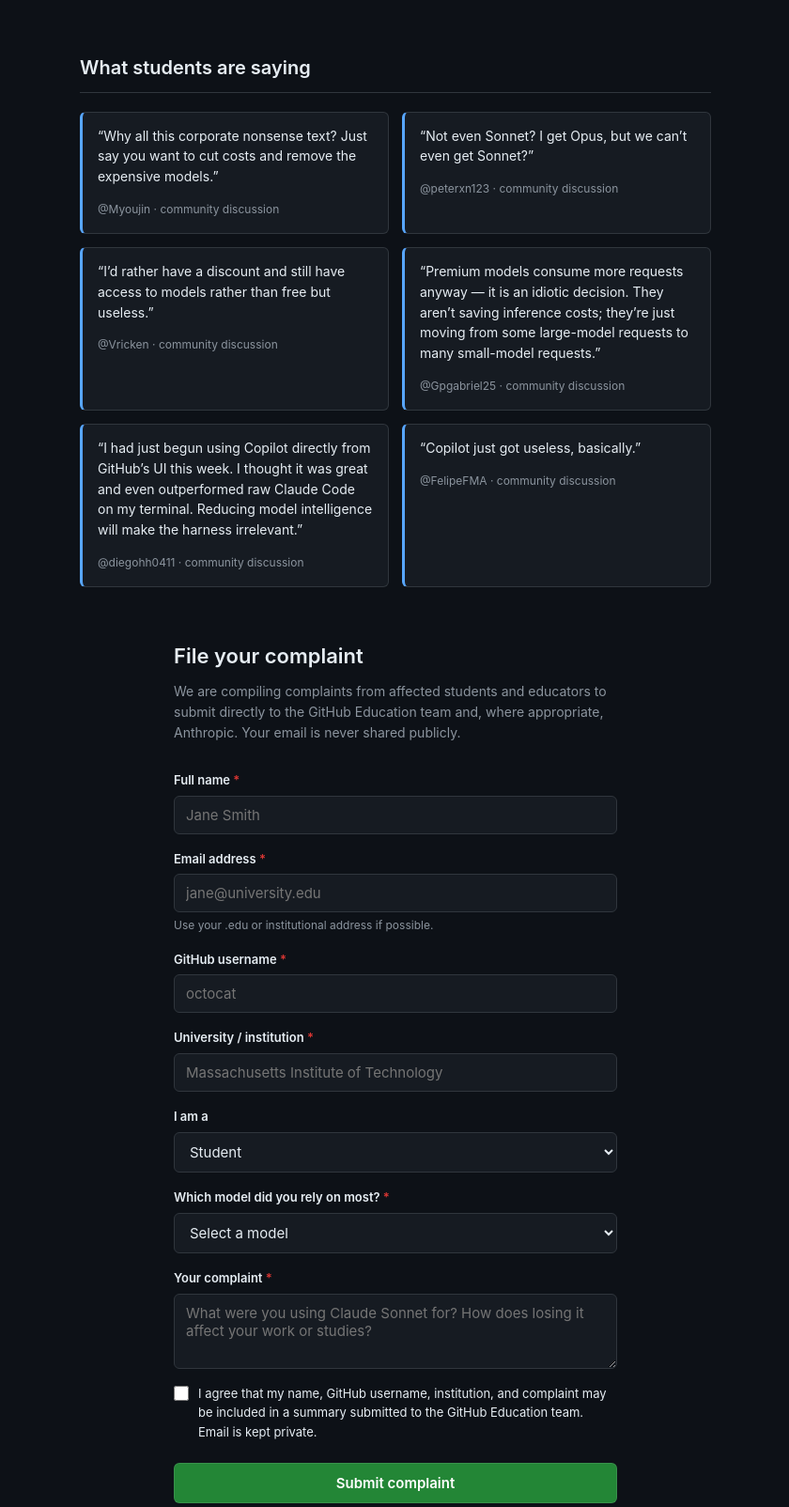
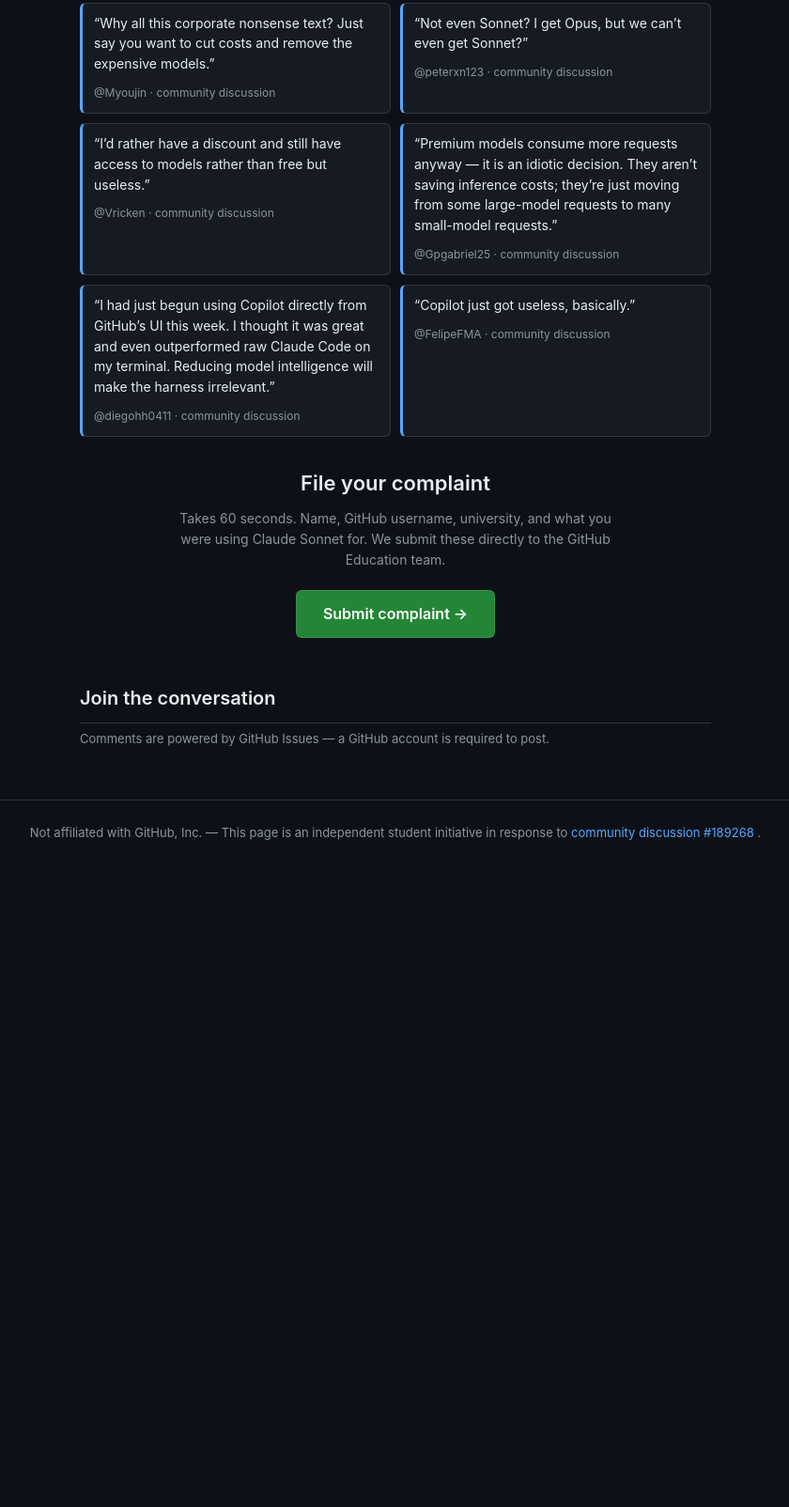
Before and after one commit to elikoga/copilot-students, a plain HTML site: page index.html in a window 1280 px wide. Shown: the part 957-2561 px from the top of the page at 94% size, without its empty margins (219-1059 px from the left). After the commit the page ends 1878 px from the top, so only its background shows below. Drawn offline with Linux system fonts and the light colour scheme.

Commit message:
Replace Formspree form with Google Form CTA

```diff
--- a/index.html
+++ b/index.html
@@ -45,7 +45,7 @@
 
     .hero {
       max-width: 720px;
-      margin: 64px auto 0;
+      margin: 36px auto 0;
       padding: 0 24px;
       text-align: center;
     }
@@ -61,14 +61,14 @@
       text-transform: uppercase;
       padding: 3px 10px;
       border-radius: 20px;
-      margin-bottom: 20px;
+      margin-bottom: 12px;
     }
 
     h1 {
       font-size: clamp(26px, 5vw, 40px);
       font-weight: 700;
       line-height: 1.25;
-      margin-bottom: 18px;
+      margin-bottom: 10px;
     }
 
     h1 span { color: var(--link); }
@@ -77,15 +77,15 @@
       color: var(--muted);
       font-size: 17px;
       max-width: 560px;
-      margin: 0 auto 40px;
+      margin: 0 auto 24px;
     }
 
     .stats {
       display: flex;
       justify-content: center;
-      gap: 40px;
+      gap: 28px;
       flex-wrap: wrap;
-      margin-bottom: 56px;
+      margin-bottom: 32px;
     }
 
     .stat { text-align: center; }
@@ -100,7 +100,7 @@
     .section {
       max-width: 720px;
       margin: 0 auto;
-      padding: 0 24px 56px;
+      padding: 0 24px 32px;
     }
 
     .section h2 {
@@ -145,133 +145,67 @@
     .tag-removed { background: rgba(218,54,51,.2); color: var(--danger); }
     .tag-ok      { background: rgba(46,160,67,.2);  color: #3fb950; }
 
-    /* ── form ── */
-    .form-wrap {
+    /* ── cta ── */
+    .cta-section {
       max-width: 520px;
       margin: 0 auto;
-      padding: 0 24px 80px;
+      padding: 0 24px 48px;
+      text-align: center;
     }
-
-    .form-wrap h2 {
+    .cta-section h2 {
       font-size: 22px;
       font-weight: 600;
       margin-bottom: 8px;
     }
-
-    .form-wrap p {
+    .cta-section p {
       color: var(--muted);
       font-size: 14px;
-      margin-bottom: 28px;
+      margin-bottom: 20px;
     }
-
-    form { display: flex; flex-direction: column; gap: 16px; }
-
-    label {
-      font-size: 13px;
-      font-weight: 600;
-      color: var(--text);
-      display: block;
-      margin-bottom: 6px;
-    }
-
-    input, select, textarea {
-      width: 100%;
-      background: var(--surface);
-      border: 1px solid var(--border);
-      border-radius: 6px;
-      color: var(--text);
-      font-family: inherit;
-      font-size: 15px;
-      padding: 10px 12px;
-      outline: none;
-      transition: border-color .15s;
-    }
-
-    input:focus, select:focus, textarea:focus {
-      border-color: var(--link);
-    }
-
-    select option { background: var(--surface); }
-    textarea { resize: vertical; min-height: 80px; }
-
-    .field { display: flex; flex-direction: column; }
-
-    .hint { font-size: 12px; color: var(--muted); margin-top: 4px; }
-
-    .checkbox-row {
-      display: flex;
-      align-items: flex-start;
-      gap: 10px;
-      font-size: 13px;
-      color: var(--muted);
-    }
-    .checkbox-row input[type="checkbox"] {
-      width: 16px;
-      height: 16px;
-      flex-shrink: 0;
-      margin-top: 2px;
-      cursor: pointer;
-    }
-
-    button[type="submit"] {
+    .cta-btn {
+      display: inline-block;
       background: var(--accent);
       border: 1px solid rgba(240,246,252,.1);
       border-radius: 6px;
       color: #fff;
-      cursor: pointer;
-      font-family: inherit;
-      font-size: 15px;
+      font-size: 16px;
       font-weight: 600;
-      padding: 11px 20px;
+      padding: 12px 28px;
+      text-decoration: none;
       transition: background .15s;
-      width: 100%;
     }
-    button[type="submit"]:hover { background: var(--accent-h); }
-    button[type="submit"]:disabled { opacity: .55; cursor: default; }
-
-    /* success banner */
-    #success {
-      display: none;
-      background: rgba(46,160,67,.12);
-      border: 1px solid #2ea043;
-      border-radius: 8px;
-      padding: 18px 20px;
-      text-align: center;
-      font-size: 15px;
-      color: #3fb950;
-      margin-top: 16px;
-    }
+    .cta-btn:hover { background: var(--accent-h); text-decoration: none; }
 
     /* ── testimonials ── */
     .quotes-section {
       max-width: 720px;
       margin: 0 auto;
-      padding: 0 24px 56px;
+      padding: 0 24px 32px;
     }
     .quotes-section h2 {
       font-size: 20px;
       font-weight: 600;
-      margin-bottom: 20px;
+      margin-bottom: 12px;
       padding-bottom: 10px;
       border-bottom: 1px solid var(--border);
     }
     .quotes-grid {
       display: grid;
       grid-template-columns: repeat(auto-fill, minmax(300px, 1fr));
-      gap: 14px;
+      gap: 10px;
     }
     .quote-card {
       background: var(--surface);
       border: 1px solid var(--border);
       border-left: 3px solid var(--link);
       border-radius: 6px;
-      padding: 14px 16px;
+      padding: 10px 12px;
     }
     .quote-text {
       font-size: 14px;
       color: var(--text);
       line-height: 1.55;
-      margin-bottom: 10px;
+      margin-bottom: 6px;
     }
     .quote-author {
       font-size: 12px;
@@ -284,19 +218,19 @@
     .comments-section {
       max-width: 720px;
       margin: 0 auto;
-      padding: 0 24px 64px;
+      padding: 0 24px 40px;
     }
     .comments-section h2 {
       font-size: 20px;
       font-weight: 600;
-      margin-bottom: 8px;
+      margin-bottom: 6px;
       padding-bottom: 10px;
       border-bottom: 1px solid var(--border);
     }
     .comments-section p {
       font-size: 13px;
       color: var(--muted);
-      margin-bottom: 20px;
+      margin-bottom: 14px;
     }
 
     /* ── footer ── */
@@ -341,8 +275,8 @@
       <div class="stat-l">students affected</div>
     </div>
     <div class="stat">
-      <div class="stat-n">83+</div>
-      <div class="stat-l">replies in 13 min</div>
+      <div class="stat-n">234</div>
+      <div class="stat-l">comments so far</div>
     </div>
     <div class="stat">
       <div class="stat-n">0</div>
@@ -420,89 +354,15 @@
   </div>
 </div>
 
-<div class="form-wrap">
+<div class="cta-section">
   <h2>File your complaint</h2>
   <p>
-    We are compiling complaints from affected students and educators to submit
-    directly to the GitHub Education team and, where appropriate, Anthropic.
-    Your email is never shared publicly.
+    Takes 60 seconds. Name, GitHub username, university, and what you were using
+    Claude Sonnet for. We submit these directly to the GitHub Education team.
   </p>
-
-  <!--
-    SETUP: Replace "YOUR_FORMSPREE_ID" below with your Formspree endpoint.
-    Sign up free at https://formspree.io → New Form → copy the 8-char ID.
-    The action URL becomes: https://formspree.io/f/mzdjgeww
-  -->
-  <form id="signup" action="https://formspree.io/f/mzdjgeww" method="POST">
-
-    <input type="hidden" name="_subject" value="Copilot Student Complaint: Claude Sonnet removed" />
-    <input type="hidden" name="_next" value="about:blank" />
-
-    <div class="field">
-      <label for="name">Full name <span style="color:var(--danger)">*</span></label>
-      <input type="text" id="name" name="name" autocomplete="name"
-             placeholder="Jane Smith" required />
-    </div>
-
-    <div class="field">
-      <label for="email">Email address <span style="color:var(--danger)">*</span></label>
-      <input type="email" id="email" name="email" autocomplete="email"
-             placeholder="jane@university.edu" required />
-      <span class="hint">Use your .edu or institutional address if possible.</span>
-    </div>
-
-    <div class="field">
-      <label for="github">GitHub username <span style="color:var(--danger)">*</span></label>
-      <input type="text" id="github" name="github_username"
-             placeholder="octocat" required
-             pattern="[A-Za-z0-9\-]+" title="GitHub usernames contain letters, numbers, and hyphens only" />
-    </div>
-
-    <div class="field">
-      <label for="university">University / institution <span style="color:var(--danger)">*</span></label>
-      <input type="text" id="university" name="university"
-             placeholder="Massachusetts Institute of Technology" required />
-    </div>
-
-    <div class="field">
-      <label for="role">I am a</label>
-      <select id="role" name="role">
-        <option value="student">Student</option>
-        <option value="educator">Educator / professor</option>
-        <option value="campus_expert">GitHub Campus Expert</option>
-        <option value="ta">Teaching assistant</option>
-        <option value="other">Other</option>
-      </select>
-    </div>
-
-    <div class="field">
-      <label for="model_used">Which model did you rely on most? <span style="color:var(--danger)">*</span></label>
-      <select id="model_used" name="model_used" required>
-        <option value="" disabled selected>Select a model</option>
-        <option value="claude_sonnet">Claude Sonnet</option>
-        <option value="claude_opus">Claude Opus</option>
-        <option value="gpt5">GPT-5.4</option>
-        <option value="multiple">Multiple of the above</option>
-      </select>
-    </div>
-
-    <div class="field">
-      <label for="message">Your complaint <span style="color:var(--danger)">*</span></label>
-      <textarea id="message" name="message" required
-                placeholder="What were you using Claude Sonnet for? How does losing it affect your work or studies?"></textarea>
-    </div>
-
-    <div class="checkbox-row">
-      <input type="checkbox" id="consent" name="consent" value="yes" required />
-      <label for="consent" style="font-weight:400;">
-        I agree that my name, GitHub username, institution, and complaint may be included in a
-        summary submitted to the GitHub Education team. Email is kept private.
-      </label>
-    </div>
-
-    <button type="submit" id="submit-btn">Submit complaint</button>
-    <div id="success">Complaint filed. Thank you &mdash; we will be in touch.</div>
-  </form>
+  <a class="cta-btn"
+     href="https://docs.google.com/forms/d/e/1FAIpQLSc9bF6wqjOfc4xNkoEpByKSXgK81Wr2TvHUSh9xlYhLZv5mhQ/viewform"
+     target="_blank" rel="noopener">Submit complaint &rarr;</a>
 </div>
 
 <div class="comments-section">
@@ -525,40 +385,5 @@
   </a>.
 </footer>
 
-<script>
-  const form   = document.getElementById('signup');
-  const btn    = document.getElementById('submit-btn');
-  const banner = document.getElementById('success');
-
-  form.addEventListener('submit', async (e) => {
-    e.preventDefault();
-    btn.disabled = true;
-    btn.textContent = 'Submitting…';
-
-    try {
-      const res = await fetch(form.action, {
-        method: 'POST',
-        body: new FormData(form),
-        headers: { 'Accept': 'application/json' },
-      });
-
-      if (res.ok) {
-        form.reset();
-        banner.style.display = 'block';
-        btn.style.display = 'none';
-      } else {
-        const data = await res.json().catch(() => ({}));
-        const msg  = data?.errors?.map(e => e.message).join(', ') || 'Submission failed. Please try again.';
-        alert(msg);
-        btn.disabled = false;
-        btn.textContent = 'Submit complaint';
-      }
-    } catch {
-      alert('Network error. Please check your connection and try again.');
-      btn.disabled = false;
-      btn.textContent = 'Submit complaint';
-    }
-  });
-</script>
 </body>
 </html>
```
